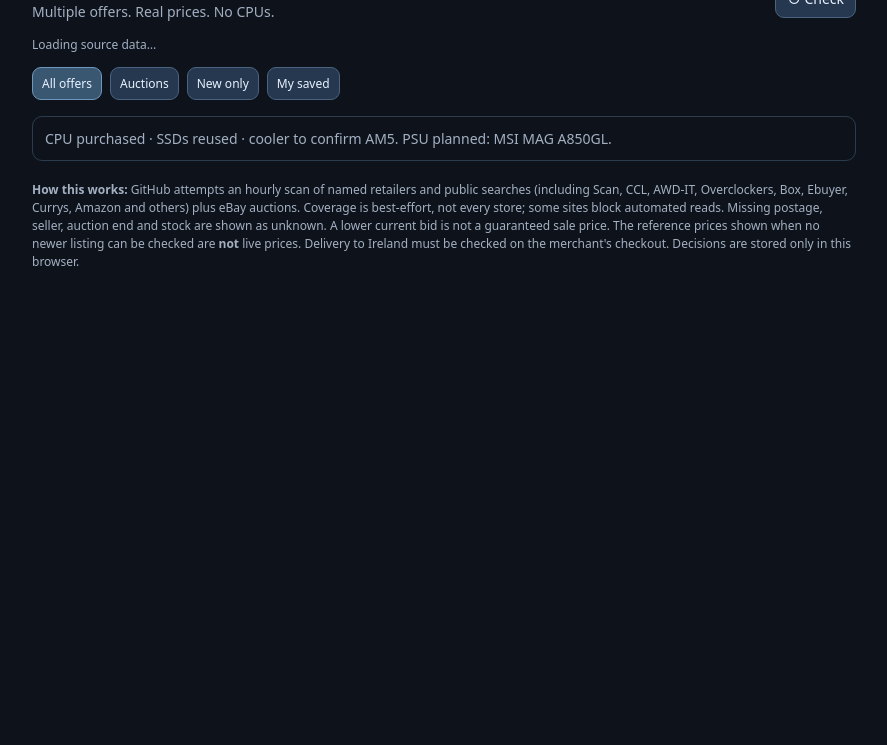
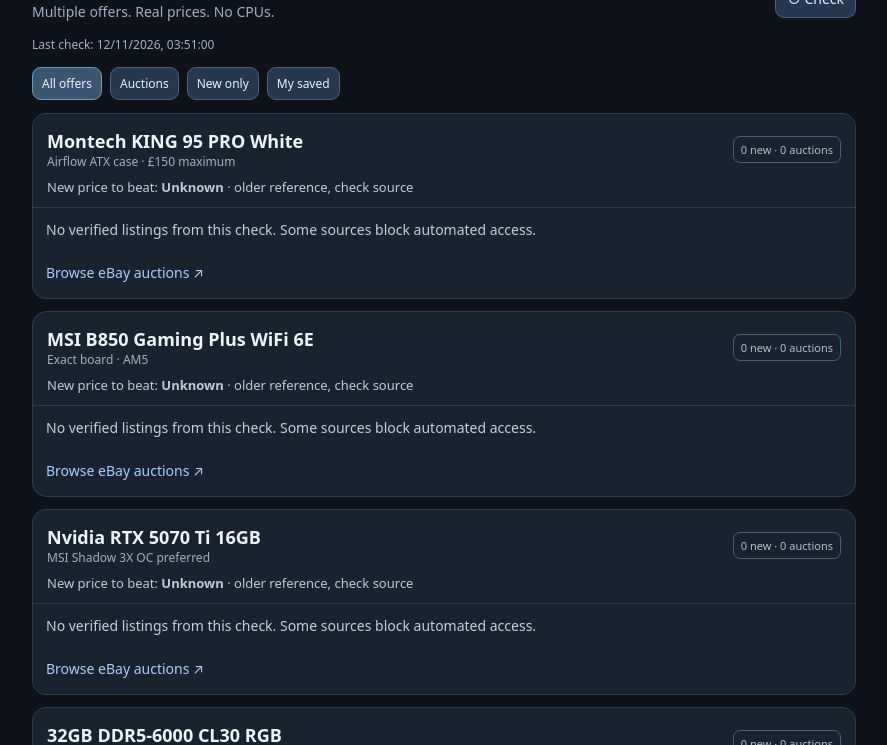
Before and after one commit to TomFriel/am5-parts-dashboard, a plain HTML site: page index.html in a window 1280 px wide. Both pictures are taken after a click on the button "All offers". Shown: the part 55-800 px from the top of the page, without its empty margins (196-1083 px from the left). Drawn offline with Linux system fonts and the light colour scheme.

Commit message:
Fix broken JavaScript and render immediately even if data fetch fails

```diff
--- a/index.html
+++ b/index.html
@@ -7,52 +7,61 @@
 <div id="parts"></div><div class="sum" id="sum">CPU purchased · SSDs reused · cooler to confirm AM5. PSU planned: MSI MAG A850GL.</div>
 <div class="foot"><b>How this works:</b> GitHub attempts an hourly scan of named retailers and public searches (including Scan, CCL, AWD-IT, Overclockers, Box, Ebuyer, Currys, Amazon and others) plus eBay auctions. Coverage is best-effort, not every store; some sites block automated reads. Missing postage, seller, auction end and stock are shown as unknown. A lower current bid is not a guaranteed sale price. The reference prices shown when no newer listing can be checked are <b>not</b> live prices. Delivery to Ireland must be checked on the merchant's checkout. Decisions are stored only in this browser.</div></main>
 <script>
-const parts=[
+var parts=[
 {id:"case",name:"Montech KING 95 PRO White",desc:"Airflow ATX case · £150 maximum"},
-{id:"mobo",name:"MSI B850 Gaming Plus WiFi 6E",desc:"Exact board · AM5 · 2 M.2 slots"},
+{id:"mobo",name:"MSI B850 Gaming Plus WiFi 6E",desc:"Exact board · AM5"},
 {id:"gpu",name:"Nvidia RTX 5070 Ti 16GB",desc:"MSI Shadow 3X OC preferred"},
-{id:"ram",name:"32GB DDR5-6000 CL30 RGB",desc:"2×16GB · AMD EXPO required"}];
-let data={},view="all";const £=v=>typeof v==="number"&&isFinite(v)?"£"+v.toLocaleString("en-GB",{minimumFractionDigits:2,maximumFractionDigits:2}):"Unknown";
-const esc=v=>String(v??"").replace(/[&<>"']/g,c=>({"&":"&amp;","<":"&lt;",">":"&gt;",'"':"&quot;","'":"&#39;"}[c]));
-const safe=u=>{try{let v=new URL(u);return v.protocol==="https:"?v.href:"#"}catch{return "#"}};
-function status(id){try{return JSON.parse(localStorage.getItem("offer:"+id))||""}catch{return""}}
-function setStatus(id,v){localStorage.setItem("offer:"+id,JSON.stringify(v));render()}
-function setView(v){view=v;for(const x of ["all","auction","new","saved"])document.getElementById(x).classList.toggle("active",x===view);render()}
-function key(o){return o.url||o.name}
-function offerHTML(o,reference,part){
- const auction=o.kind==="auction",price=Number(o.price),post=typeof o.postage==="number"?o.postage:null,total=price+(post||0);
- const delta=!auction&&reference&&reference.price>total&&post!==null?reference.price-total:auction&&reference&&reference.price>total&&post!==null?reference.price-total:null;
- const s=status(key(o));
- const desc=esc((o.name||part.name).slice(0,160));
- return '<div class="offer"><div class="line"><div><span class="badge '+(auction?'auction':'new')+'">'+(auction?'Auction':'New')+'</span> <b>'+esc(o.retailer||"Retailer")+'</b></div><strong class="pr">'+£(price)+'</strong></div><div class="meta">'+desc+'</div><div class="line"><div><div class="meta">Postage: '+(post!==null?£(post):'unknown')+' · Total: '+(post!==null?£(total):'at least '+£(price))+'</div>'+(delta!==null?'<div class="savings">'+(auction?'Potential saving ':'Below new by ')+£(delta)+'</div>':'')+'</div>'+(auction?'<div class="meta">End: '+esc(o.ends||"not available")+' · Bid may rise</div>':'')+'<div class="line" style="margin-top:9px"><div class="pl">'+esc((o.checked||"").replace("T"," "))+(o.source?' · '+esc(o.source):'')+'</div><div style="display:flex;gap:6px;align-items:center"><select aria-label="My decision" onchange="setStatus('+JSON.stringify(key(o)).replace(/</g,"\\u003c")+ ',this.value)"><option value=""'+(!s?' selected':'')+'>Unmarked</option>'+["Watch","Bid","Bought","Rejected"].map(x=>'<option value="'+x+'"'+(s===x?' selected':'')+'>'+x+'</option>').join("")+'</select><a class="btn sm" target="_blank" rel="noopener noreferrer" href="'+safe(o.url)+'">Open ↗</a></div></div></div>';
+{id:"ram",name:"32GB DDR5-6000 CL30 RGB",desc:"2×16GB · AMD EXPO required"}
+];
+var data={items:{}}, view="all";
+function money(v){return typeof v==="number"&&isFinite(v)?"£"+v.toLocaleString("en-GB",{minimumFractionDigits:2,maximumFractionDigits:2}):"Unknown"}
+function esc(v){return String(v==null?"":v).replace(/[&<>"']/g,function(c){return {"&":"&amp;","<":"&lt;",">":"&gt;",'"':"&quot;","'":"&#39;"}[c]})}
+function safe(v){try{var u=new URL(v);return u.protocol==="https:"?u.href:"#"}catch(e){return "#"}}
+function getStatus(id){try{return localStorage.getItem("offer:"+id)||""}catch(e){return ""}}
+function setStatus(id,v){try{localStorage.setItem("offer:"+id,v)}catch(e){} render()}
+function setView(v){view=v;["all","auction","new","saved"].forEach(function(x){document.getElementById(x).classList.toggle("active",x===view)});render()}
+function idOf(o){return o.url||o.name||""}
+function listing(o,reference){
+ var bid=o.kind==="auction",post=typeof o.postage==="number"?o.postage:null,total=o.price+(post||0),s=getStatus(idOf(o));
+ var saving=reference&&post!==null&&reference.price>total?reference.price-total:null;
+ return '<div class="offer"><div class="line"><div><span class="badge '+(bid?'auction':'new')+'">'+(bid?'Auction':'New')+'</span> <b>'+esc(o.retailer||"Seller unknown")+'</b></div><strong class="pr">'+money(o.price)+'</strong></div>'+
+ '<div class="meta">'+esc(o.name||"Listing")+'</div>'+
+ '<div class="line"><div class="meta">Postage: '+(post===null?'Unknown':money(post))+' · Total: '+(post===null?'at least '+money(o.price):money(total))+'</div>'+(saving===null?'':'<span class="savings">'+(bid?'Potential saving ':'Below new by ')+money(saving)+'</span>')+'</div>'+
+ (bid?'<div class="meta">Auction end: '+esc(o.ends||"Unknown")+' · bids may rise</div>':'')+
+ '<div class="line" style="margin-top:10px"><span class="pl">'+esc(o.checked||"Not timestamped")+'</span><div style="display:flex;gap:6px;align-items:center"><select data-id="'+esc(idOf(o))+'" aria-label="Mark listing">'+
+ ['','Watch','Bid','Bought','Rejected'].map(function(v){return '<option value="'+v+'"'+(s===v?' selected':'')+'>'+(v||'Unmarked')+'</option>'}).join('')+
+ '</select><a class="btn sm" target="_blank" rel="noopener noreferrer" href="'+safe(o.url)+'">Open ↗</a></div></div></div>';
 }
 function render(){
- const container=document.getElementById("parts");
- container.innerHTML=parts.map(p=>{
- const obj=data.items?.[p.id]||{};let offers=(obj.offers||[]).filter(o=>o.url&&typeof o.price==="number");
- const fresh=offers.filter(o=>o.kind==="new" && new Date(o.checked).getTime()>Date.now()-48*3600*1000);
- const retail=fresh.length?fresh.reduce((best,x)=>x.price+(x.postage??0)<best.price+(best.postage??0)?x:best):null;
- const older=obj.new?{price:obj.new.price,url:obj.new.url,description:obj.new.description,checked:obj.new.checked}:null;
- const comparison=retail||older;
- const newList=offers.filter(o=>o.kind==="new").sort((a,b)=>a.price+(a.postage??0)-b.price-(b.postage??0));
- const auctionList=offers.filter(o=>o.kind==="auction").filter(o=>new Date(o.checked).getTime()>Date.now()-8*3600*1000).sort((a,b)=>a.price+(a.postage??0)-b.price-(b.postage??0));
- let visible=view==="new"?newList:view==="auction"?auctionList:[...newList,...auctionList];
- if(view==="saved")visible=[...newList,...auctionList].filter(o=>status(key(o)));
- visible=visible.slice(0,view==="all"?12:16);
- const oldDisplay=(view==="all"||view==="new")&&!newList.length&&older?'<div class="offer"><div class="line"><span class="warn">Older retail reference — not live</span><strong class="pr">'+£(older.price)+'</strong></div><div class="meta">'+esc(older.description||"Source")+' · '+esc(older.checked||"date unknown")+'</div><a target="_blank" rel="noopener noreferrer" href="'+safe(older.url)+'">Check reference source ↗</a></div>':'';
- const leads=(!newList.length&&view!=="saved"&&view!=="auction"?(obj.reference_options||[]):[]);
- const leadDisplay=leads.length?'<div class="offer"><div class="warn" style="margin-bottom:7px">Older indexed leads — NOT verified live</div>'+leads.map(o=>'<div class="line" style="margin:8px 0"><div><b>'+esc(o.retailer)+'</b> · '+£(o.price)+'<div class="fine">'+esc(o.description)+'</div></div><a class="btn sm" target="_blank" rel="noopener noreferrer" href="'+safe(o.url)+'">Check ↗</a></div>').join("")+'</div>':'';
- const box=visible.map(o=>offerHTML(o,comparison,p)).join("")+(leadDisplay||oldDisplay);
- const num=newList.length+" new · "+auctionList.length+" auctions";
- return '<section class="card"><div class="head"><div class="line"><div><div class="title">'+esc(p.name)+'</div><div class="small">'+esc(p.desc)+'</div></div><span class="flag">'+num+'</span></div><div class="target">New price to beat: <b>'+£(comparison?.price)+'</b> '+(retail?'<span class="fine">· '+esc(retail.retailer)+' (checked)</span>':older?'<span class="warn">· older reference</span>':'· unavailable')+'</div></div><div class="list">'+(box||'<div class="no">No verified listings found in this check. <span class="fine">Coverage may be blocked; this is not proof no deals exist.</span></div>')+'<div class="offer"><a href="'+safe(obj.auction_search||"https://www.ebay.co.uk/")+'" target="_blank" rel="noopener noreferrer">See all eBay auctions ↗</a>'+(obj.problems?.length?'<span class="fine"> · '+obj.problems.length+' sources unavailable</span>':'')+'</div></div></section>';
- }).join("");
+ var content=parts.map(function(p){
+ var obj=(data.items||{})[p.id]||{},offers=(obj.offers||[]).filter(function(o){return typeof o.price==="number"&&o.url&&o.kind}),newOffers=offers.filter(function(o){return o.kind==="new"}),auctions=offers.filter(function(o){return o.kind==="auction"&&new Date(o.checked).getTime()>Date.now()-8*3600000});
+ newOffers.sort(function(a,b){return a.price-b.price});auctions.sort(function(a,b){return a.price-b.price});
+ var reference=newOffers.length?newOffers[0]:(obj.new||null);
+ var shown=view==="new"?newOffers:view==="auction"?auctions:newOffers.concat(auctions);
+ if(view==="saved")shown=newOffers.concat(auctions).filter(function(o){return !!getStatus(idOf(o))});
+ shown=shown.slice(0,16);
+ var list=shown.map(function(o){return listing(o,reference)}).join('');
+ if(!list&&(view==="all"||view==="new")){
+  var leads=obj.reference_options||[];
+  if(leads.length)list='<div class="offer"><div class="warn">Older indexed leads · verify before buying</div>'+leads.map(function(o){return '<div class="line" style="margin:12px 0"><div><b>'+esc(o.retailer)+'</b> · '+money(o.price)+'<div class="fine">'+esc(o.description)+'</div></div><a class="btn sm" target="_blank" rel="noopener noreferrer" href="'+safe(o.url)+'">Check ↗</a></div>'}).join('')+'</div>';
+  else if(obj.new)list='<div class="offer"><div class="warn">Older new-price reference (not live)</div><div class="line"><strong class="pr">'+money(obj.new.price)+'</strong><a class="btn sm" target="_blank" rel="noopener noreferrer" href="'+safe(obj.new.url)+'">Check ↗</a></div><div class="meta">'+esc(obj.new.description||"")+'</div></div>';
+ }
+ if(!list)list='<div class="no">No verified listings from this check. Some sources block automated access.</div>';
+ return '<section class="card"><div class="head"><div class="line"><div><div class="title">'+esc(p.name)+'</div><div class="small">'+esc(p.desc)+'</div></div><span class="flag">'+newOffers.length+' new · '+auctions.length+' auctions</span></div><div class="target">New price to beat: <b>'+money(reference&&reference.price)+'</b> '+(newOffers.length?'· latest parsed retailer price':'· older reference, check source')+'</div></div><div class="list">'+list+'<div class="offer"><a target="_blank" rel="noopener noreferrer" href="'+safe(obj.auction_search||"https://www.ebay.co.uk/")+'">Browse eBay auctions ↗</a></div></div></section>';
+ }).join('');
+ document.getElementById("parts").innerHTML=content;
+ Array.prototype.forEach.call(document.querySelectorAll("select[data-id]"),function(sel){sel.addEventListener("change",function(){setStatus(sel.getAttribute("data-id"),sel.value)})});
 }
 async function reload(){
- document.getElementById("stamp").textContent="Loading latest stored scan…";
+ document.getElementById("stamp").textContent="Loading latest saved checks…";
  try{
- let r=await fetch("./data.json?t="+Date.now(),{cache:"no-store"});if(!r.ok)throw Error("Unable to load scan");
- data=await r.json();document.getElementById("stamp").textContent=data.attempted_at?"Last attempted scan: "+new Date(data.attempted_at).toLocaleString("en-GB")+" · hourly checks are best-effort":"Hourly scan has not run successfully yet · showing older reference prices";render()
- }catch(e){document.getElementById("stamp").textContent="Unable to load latest source data. Reload this page."}
+  var response=await fetch("./data.json?ts="+Date.now(),{cache:"no-store"});
+  if(!response.ok)throw Error("HTTP "+response.status);
+  data=await response.json();
+  document.getElementById("stamp").textContent=data.attempted_at?"Last check: "+new Date(data.attempted_at).toLocaleString("en-GB"):"Hourly scan has not run successfully yet · reference prices only";
+ }catch(e){document.getElementById("stamp").textContent="Live data unavailable · showing saved reference prices";}
+ render();
 }
+render();
 reload();
 </script></body></html>
```
